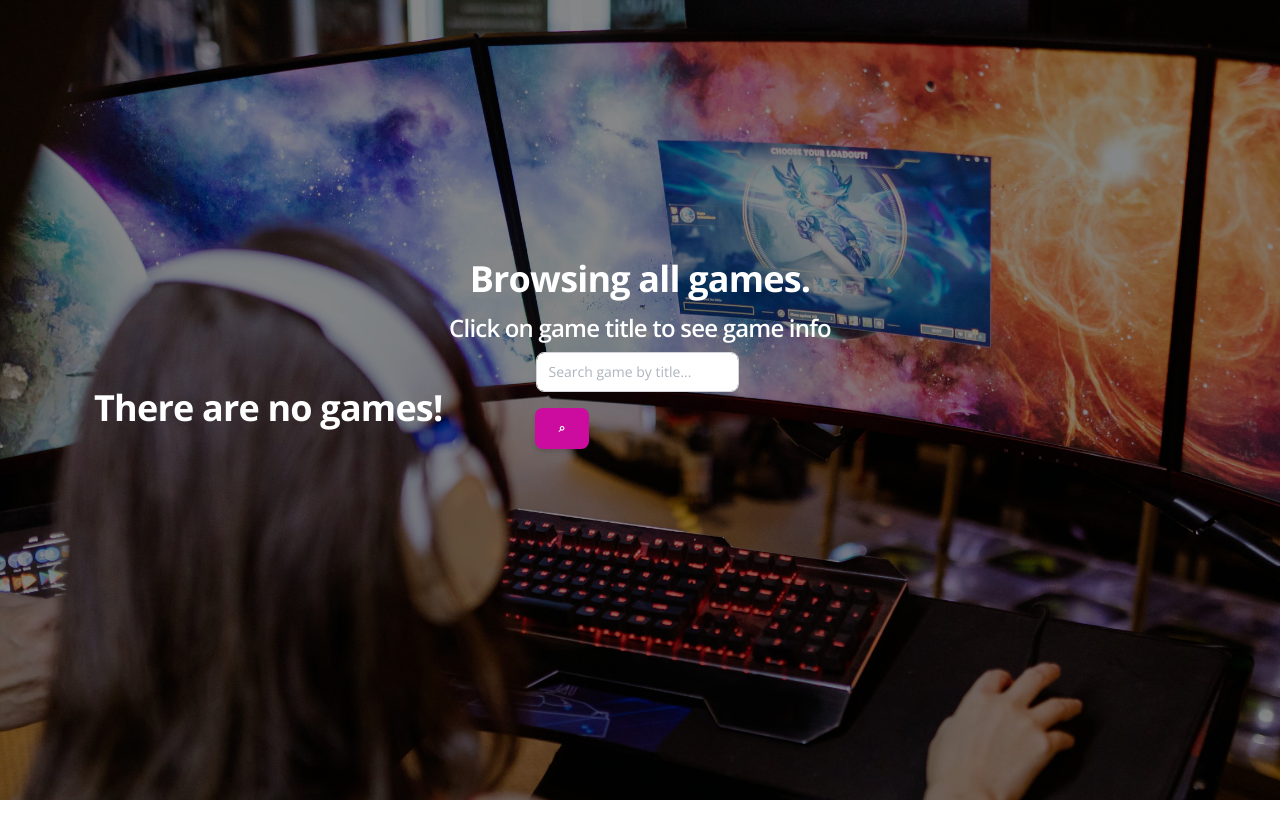
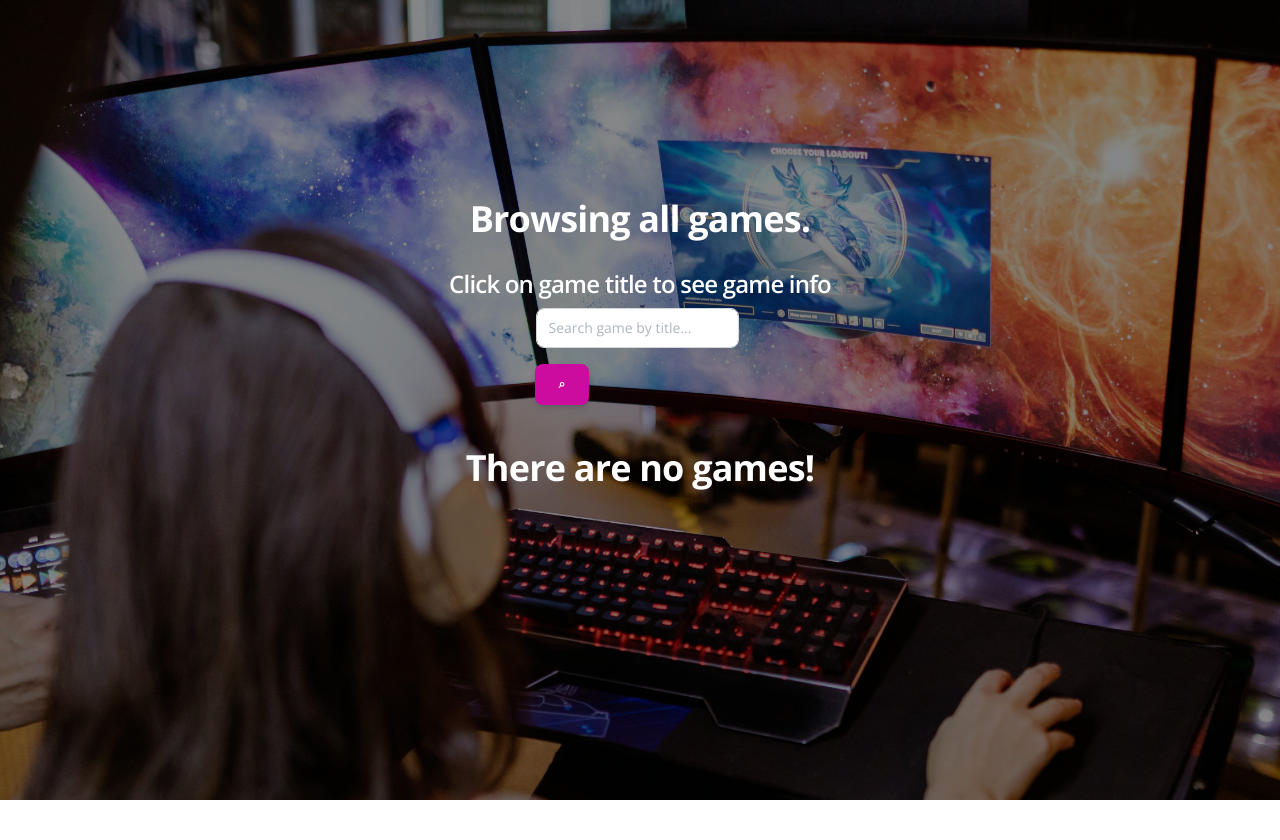
Before and after one commit to nsdNite/game_backlog_site, a Django app: page /games/ in a window 1280 px wide. Shown: the part 73-913 px from the top of the page. Run offline with Django 5.2, Linux system fonts and the light colour scheme; data that the repository does not hold is empty; some libraries are stand-ins or nearby versions.

Commit message:
Update game list template

```diff
--- a/templates/backlog/game_list.html
+++ b/templates/backlog/game_list.html
@@ -9,7 +9,7 @@
       <div class="row">
         <div class="col-lg-7 text-center mx-auto">
           <h2 class="text-white pt-3 mt-n7">Browsing all games.</h2>
-          <h4 class="text-white pt-5  mt-n5">Click on game title to see game info</h4>
+          <h4 class="text-white pt-2 mt-3 mb-45">Click on game title to see game info</h4>
           <div class="col-4 mx-auto">
             <form method="GET" action="" class="form-inline">
               <div class="input-group">
@@ -92,7 +92,9 @@
         </table>
 
       {% else %}
-        <h2 class="text-white pt-3 mt-n7">There are no games!</h2>
+        <div class="container mt-4 d-flex align-items-center justify-content-center">
+          <h2 class="text-white">There are no games!</h2>
+        </div>
       {% endif %}
       {% block pagination %}
         {% include "includes/pagination.html" %}
```
